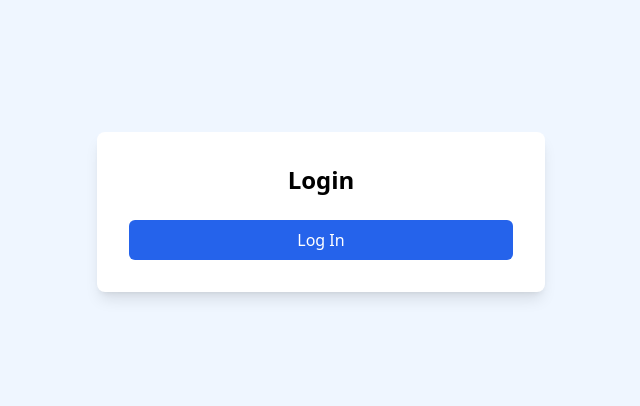
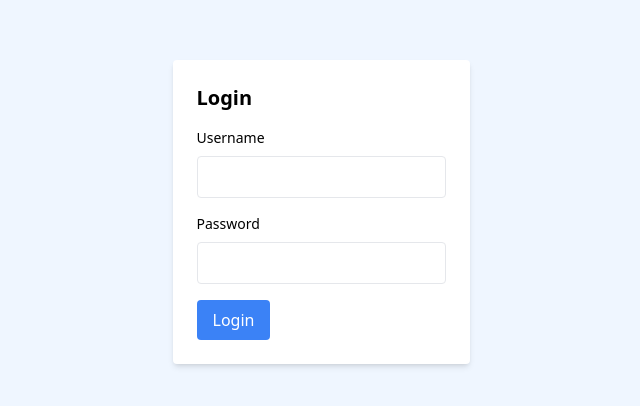
Before and after one commit to Dageshwar07/code-spiltting, a React (Vite) app: page /login in a window 1280 px wide. Shown: the part 188-594 px from the top of the page, without its empty margins (319-959 px from the left). Built offline with nearby package versions, Linux system fonts and the light colour scheme.

Commit message:
input added

```diff
--- a/package.json
+++ b/package.json
@@ -12,7 +12,8 @@
   "dependencies": {
     "react": "^18.3.1",
     "react-dom": "^18.3.1",
-    "react-router-dom": "^6.27.0"
+    "react-router-dom": "^6.27.0",
+    "react-toastify": "^10.0.6"
   },
   "devDependencies": {
     "@eslint/js": "^9.13.0",
--- a/src/pages/Login.jsx
+++ b/src/pages/Login.jsx
@@ -1,25 +1,59 @@
 // Login.jsx
-import { useNavigate } from 'react-router-dom';
+import React, { useState } from 'react';
+import { toast, ToastContainer } from 'react-toastify';
+import 'react-toastify/dist/ReactToastify.css';
 
 const Login = ({ setIsAuthenticated }) => {
-  const navigate = useNavigate();
+  const [username, setUsername] = useState('');
+  const [password, setPassword] = useState('');
 
-  const handleLogin = () => {
-    setIsAuthenticated(true);
-    navigate('/profile');
+  const handleSubmit = (e) => {
+    e.preventDefault();
+
+    // Hardcoded credentials
+    const validUsername = 'dageshwar';
+    const validPassword = 'admin@123';
+
+    // Check if the entered credentials are valid
+    if (username === validUsername && password === validPassword) {
+      setIsAuthenticated(true); // Set authentication state to true
+      toast.success('login successfully!');
+
+    } else {
+      // Show toast notification for invalid credentials
+      toast.error('Invalid username or password!');
+    }
   };
 
   return (
-    <div className="p-8 bg-white shadow-lg rounded-lg max-w-md w-full mx-auto">
-      <h2 className="text-2xl font-semibold text-center mb-6">Login</h2>
-      <button
-        onClick={handleLogin}
-        className="w-full py-2 px-4 bg-blue-600 text-white rounded-md hover:bg-blue-700 focus:outline-none"
-      >
-        Log In
-      </button>
-    {console.log("login is rendered")}
-
+    <div className="flex flex-col items-center justify-center min-h-screen bg-blue-50">
+      <form onSubmit={handleSubmit} className="bg-white p-6 rounded shadow-md">
+        <h2 className="mb-4 text-xl font-bold">Login</h2>
+        <div className="mb-4">
+          <label htmlFor="username" className="block mb-2 text-sm">Username</label>
+          <input
+            type="text"
+            id="username"
+            value={username}
+            onChange={(e) => setUsername(e.target.value)}
+            required
+            className="border rounded p-2 w-full"
+          />
+        </div>
+        <div className="mb-4">
+          <label htmlFor="password" className="block mb-2 text-sm">Password</label>
+          <input
+            type="password"
+            id="password"
+            value={password}
+            onChange={(e) => setPassword(e.target.value)}
+            required
+            className="border rounded p-2 w-full"
+          />
+        </div>
+        <button type="submit" className="bg-blue-500 text-white rounded px-4 py-2">Login</button>
+      </form>
+      <ToastContainer /> {/* Include ToastContainer for toast notifications */}
     </div>
   );
 };
--- a/src/utils/PrivateRoutes.jsx
+++ b/src/utils/PrivateRoutes.jsx
@@ -3,8 +3,9 @@ import { Navigate, Route, Routes } from 'react-router-dom';
 const Profile = lazy(() => import('../pages/Profile'));
 const About = lazy(() => import('../pages/About'));
 const Contact = lazy(() => import('../pages/Contact'));
-const FAQ = lazy(() => import('../pages/FAQ'));
-const Login = lazy(() => import('../pages/Login'));
+// const FAQ = lazy(() => import('../pages/FAQ'));
+import FAQ  from'../pages/FAQ'
+
 import { Navbar } from '../components/Navbar';
 
 
```
Also changed, not shown: 1 other file (tests, documents, lock files or other folders).
